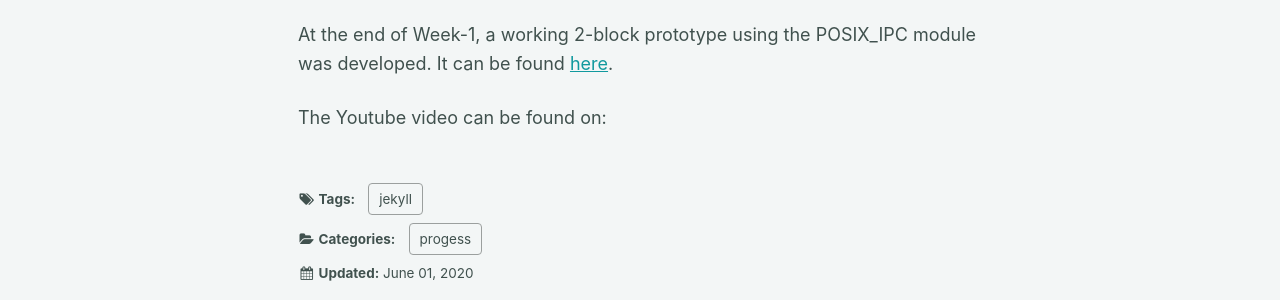
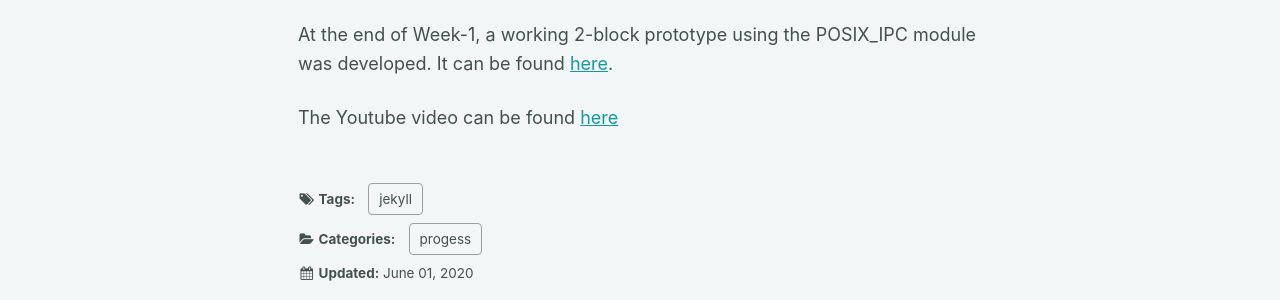
Before and after one commit to TheRoboticsClub/colab-gsoc2020-Muhammad_Taha, a Jekyll site: the page built from docs/_posts/2020-06-01-Week-1-GSoC.md, in a window 1280 px wide and 900 px high, scrolled down 2794 px. Shown: the part 153-453 px from the top of the window. Built offline with Jekyll 4.4.1, drawn with Linux system fonts in a browser that asks for light colours.

Commit message:
Update 2020-06-01-Week-1-GSoC.md

```diff
--- a/docs/_posts/2020-06-01-Week-1-GSoC.md
+++ b/docs/_posts/2020-06-01-Week-1-GSoC.md
@@ -47,4 +47,4 @@ One of the downsides of this approach is that it does not support Windows as Win
 
 At the end of Week-1, a working  2-block prototype using the POSIX_IPC module was developed. It can be found [here](https://github.com/TheRoboticsClub/colab-gsoc2020-Muhammad_Taha/tree/master/JoseMaria's%20Evaluation/POSIX_IPC_Implementation).
 
-The Youtube video can be found on:
+The Youtube video can be found [here](https://youtu.be/NCbEBTuUhxk)
```
